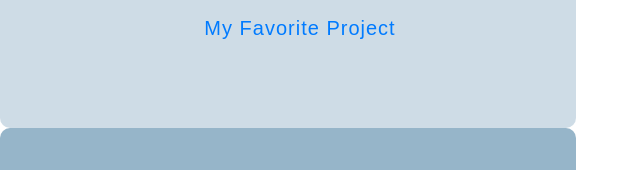
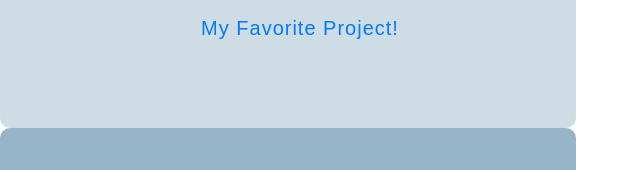
Before and after one commit to LeHanhJ/LeHanhJ.github.io, a plain HTML site: page index.html in a window 1280 px wide. Shown: the part 1106-1276 px from the top of the page, 0-640 px from the left. Drawn offline with nearby package versions, Linux system fonts and the light colour scheme.

Commit message:
small changes to webpage

```diff
--- a/index.html
+++ b/index.html
@@ -85,7 +85,7 @@
                 <p class="center"><a href="https://github.com/LeHanhJ" target="_blank">Hanh's Github
                 </a></p>
                 <p><br>Here is a code summary of the last project I worked on!</p>
-                <p class="center"><a href="https://github.com/LeHanhJ/C-Sharp-LiveProject-TheatreWebsite" target="_blank">My Favorite Project
+                <p class="center"><a href="https://github.com/LeHanhJ/C-Sharp-LiveProject-TheatreWebsite" target="_blank">My Favorite Project!
                 </a>
             </p>
         </div>
```
